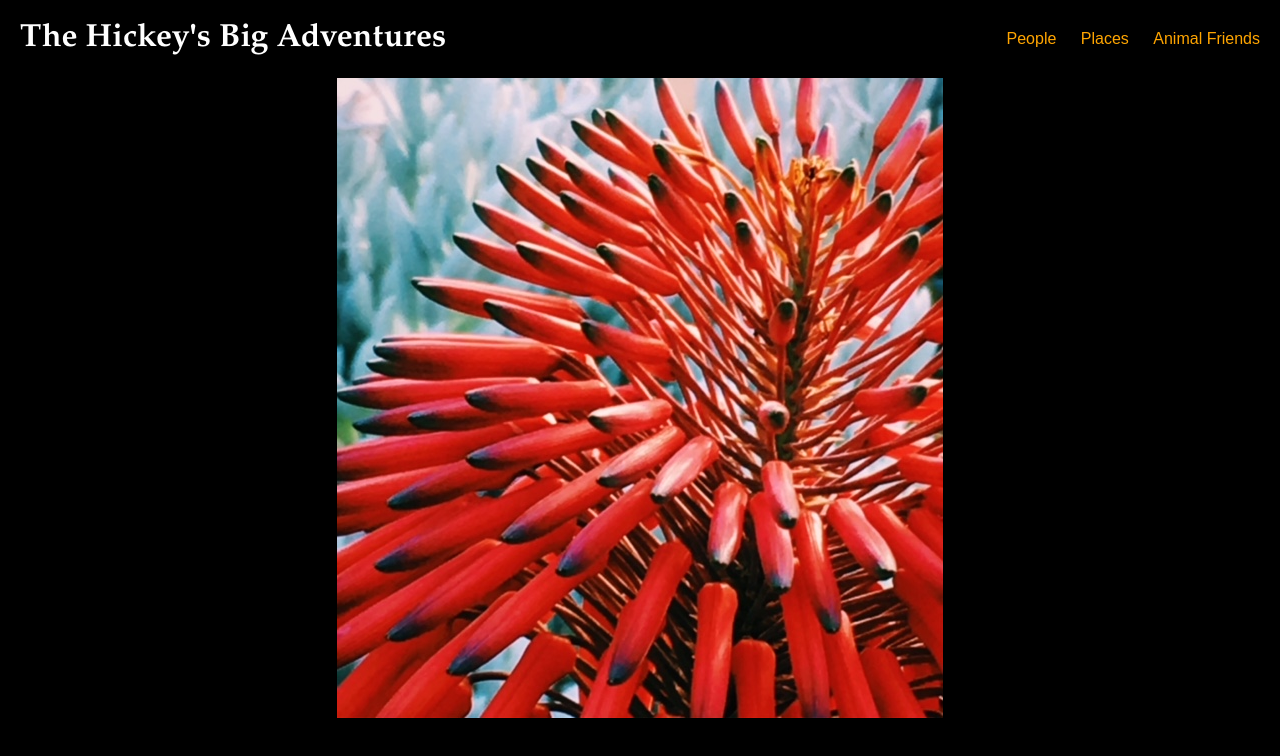
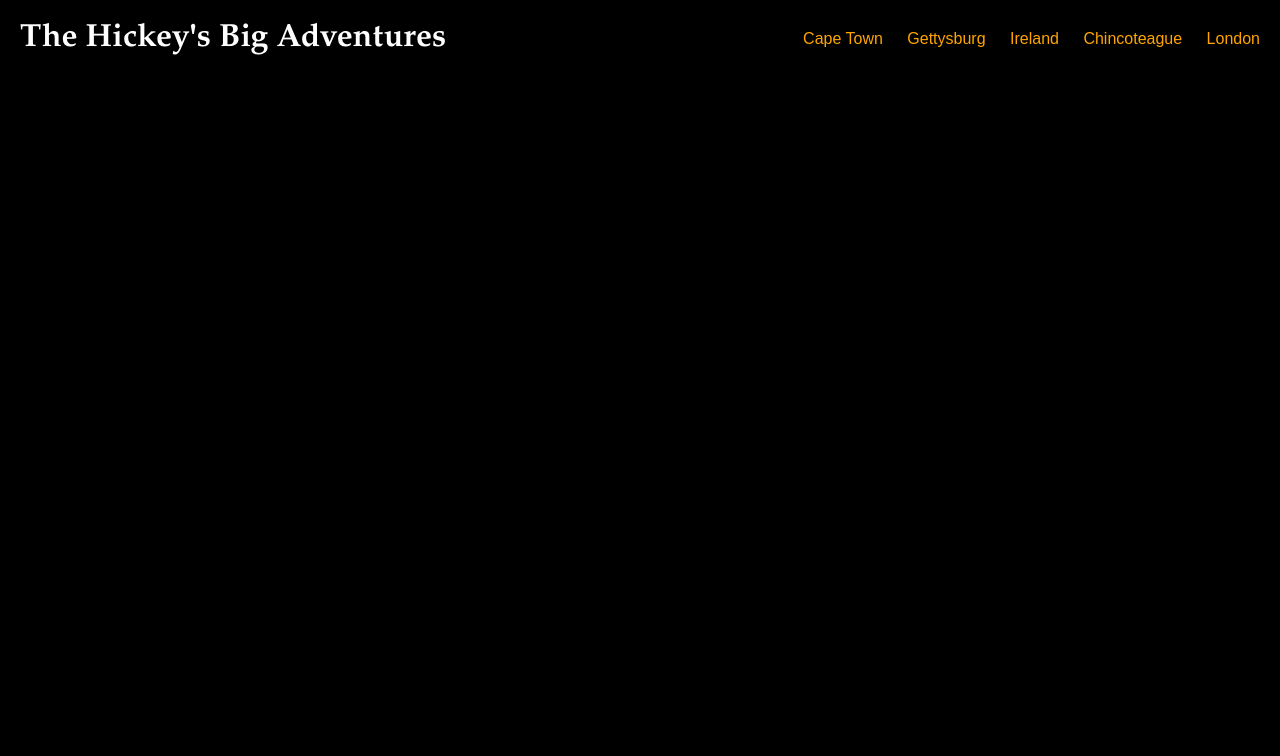
Before and after one commit to mh962/mh962.github.io, a plain HTML site: page index.html in a window 1280 px wide. Drawn offline with Linux system fonts and the light colour scheme.

Commit message:
Add files via upload

```diff
--- a/index.html
+++ b/index.html
@@ -1,25 +1,25 @@
 <!DOCTYPE html>
+
 <html>
 
 	<head>
 		<title>Our Travels</title>
-		<link rel="stylesheet" type="text/css" href="css/styles.css"
+		<link rel="stylesheet" type="text/css" href="css/styles.css">
 	</head>
 
+	<body class="indexpic">
+
 		<header>
-
 			<h1>The Hickey's Big Adventures</h1>
-
 			<nav>
-				<a href="#">People</a>
-				<a href="#">Places</a>
-				<a href="#">Animal Friends</a>
+				<a href="capetown">Cape Town</a>
+				<a href="#">Gettysburg</a>
+				<a href="ireland">Ireland</a>
+				<a href="#">Chincoteague</a>
+				<a href="#">London</a>
 			</nav>
-
 		</header>
 
-	<body>
-		<div id="photo">
-			<img src="images/flower1.jpg" alt="Pretty Flower">
-		</div>
 	</body>
+
+</html>
```
Also changed, not shown: 2 other files.
